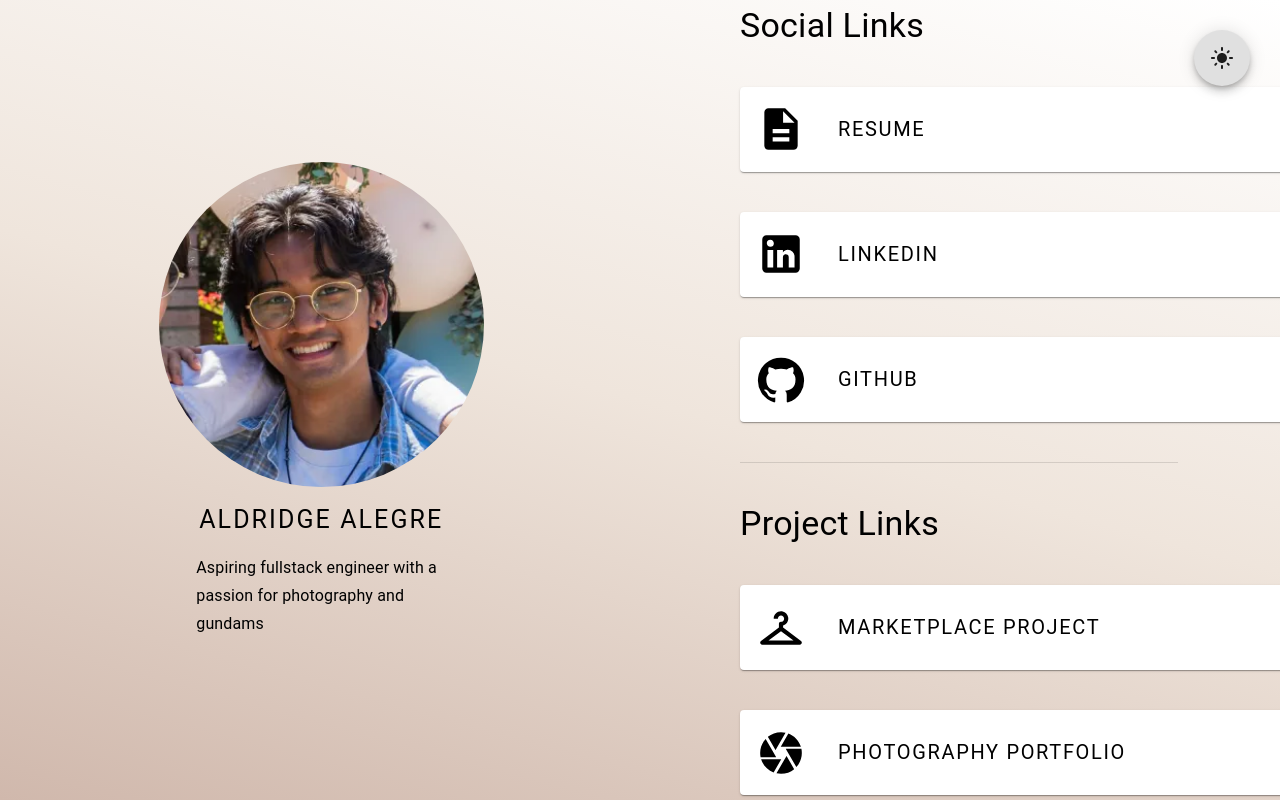
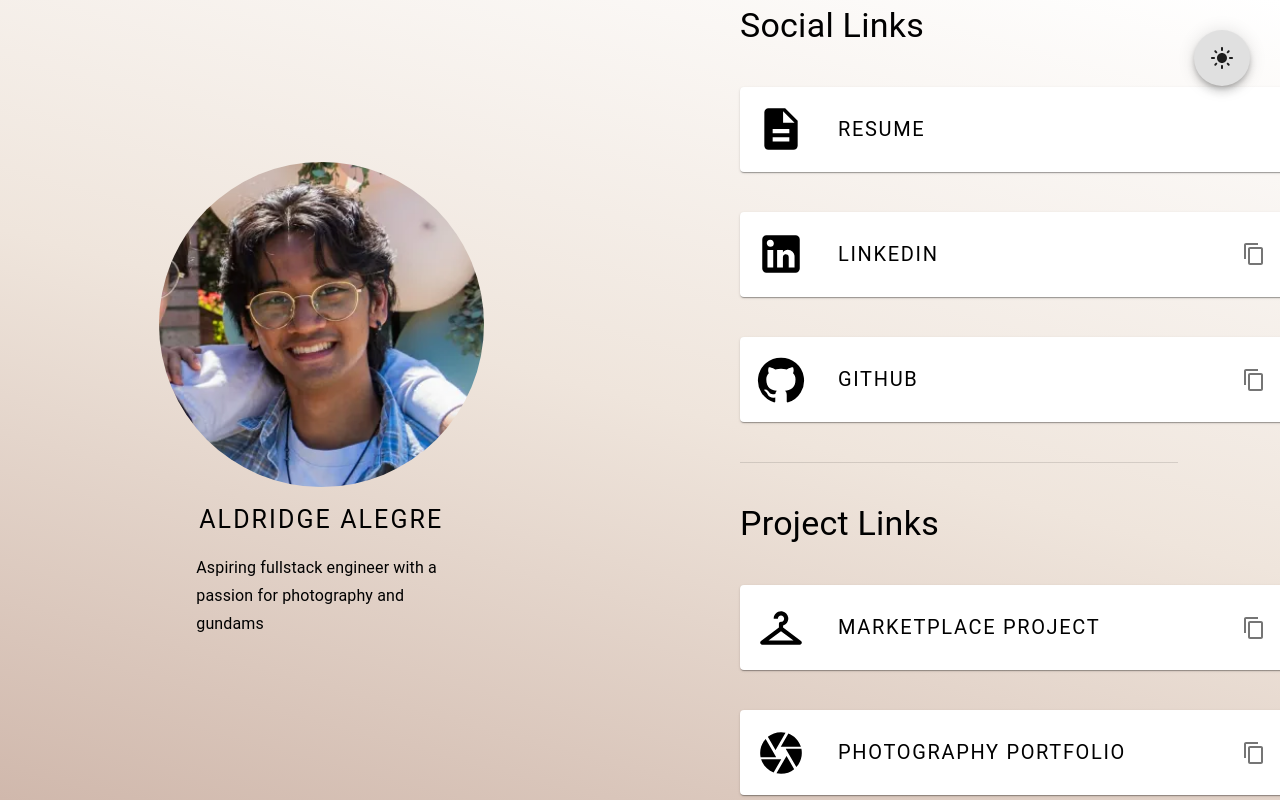
Before and after one commit to alalegre/digitalnest_assessment, a React (Vite) app: page / in a window 1280 px wide. Built offline with nearby package versions, Linux system fonts and the light colour scheme.

Commit message:
Add copy link button and update README.md

```diff
--- a/src/components/LinkCard.jsx
+++ b/src/components/LinkCard.jsx
@@ -9,11 +9,13 @@ import LinkedInIcon from '@mui/icons-material/LinkedIn';
 import DescriptionIcon from '@mui/icons-material/Description';
 import CameraIcon from '@mui/icons-material/Camera';
 import CheckroomIcon from '@mui/icons-material/Checkroom';
+import ContentCopyIcon from '@mui/icons-material/ContentCopy';
 
 import ResumeFile from '../assets/Aldridge_Alegre_Resume.pdf';
 
 import { useContext } from 'react';
 import { LightModeContext } from '../context/LightModeContext';
+import { IconButton } from '@mui/material';
 
 export const LinkCard = ({type}) => {
     const isLight = useContext(LightModeContext);
@@ -29,6 +31,10 @@ export const LinkCard = ({type}) => {
 
     const fontcolor = {color: isLight ? 'black' : 'white'};
 
+    const handleCopyLink = (link) => {
+        navigator.clipboard.writeText(link)
+    }
+
     const card = (
         <Card
             sx={{
@@ -37,12 +43,26 @@ export const LinkCard = ({type}) => {
                 backgroundColor: isLight ? 'white' : '#00072d',
             }}
         >
+            <Box
+                sx={{
+                    display: 'flex',
+                    alignItems: 'center',
+                    width: '100%'
+                }}
+            >
+                <Box sx={{flexGrow: 1}}>
                     <CardActionArea
                         href={lookup[type].link}
                         download={lookup[type].download || undefined}
                         target="_blank" rel="noopener noreferrer"
                     >
-                <CardContent>
+                        <CardContent
+                            sx={{
+                                display: 'flex',
+                                justifyContent: 'space-between',
+                                alignItems: 'center',
+                            }}
+                        >
                             <Box
                                 sx={{
                                     display: 'flex',
@@ -58,8 +78,20 @@ export const LinkCard = ({type}) => {
                                     {lookup[type].title}
                                 </Typography>
                             </Box>
+                            {lookup[type].title == 'Resume' ? '' :
+                                <Box>
+                                    <IconButton onClick={(e) => { e.stopPropagation(); e.preventDefault(); handleCopyLink(lookup[type].link); }}>
+                                        <ContentCopyIcon />
+                                    </IconButton>
+                                </Box>
+                            }
                         </CardContent>
                     </CardActionArea>
+                </Box>
+                <Box>
+
+                </Box>
+            </Box>
         </Card>
     );
 
```
Also changed, not shown: 1 other file (tests, documents, lock files or other folders). Lines whose indentation alone changed are shown as unchanged.
